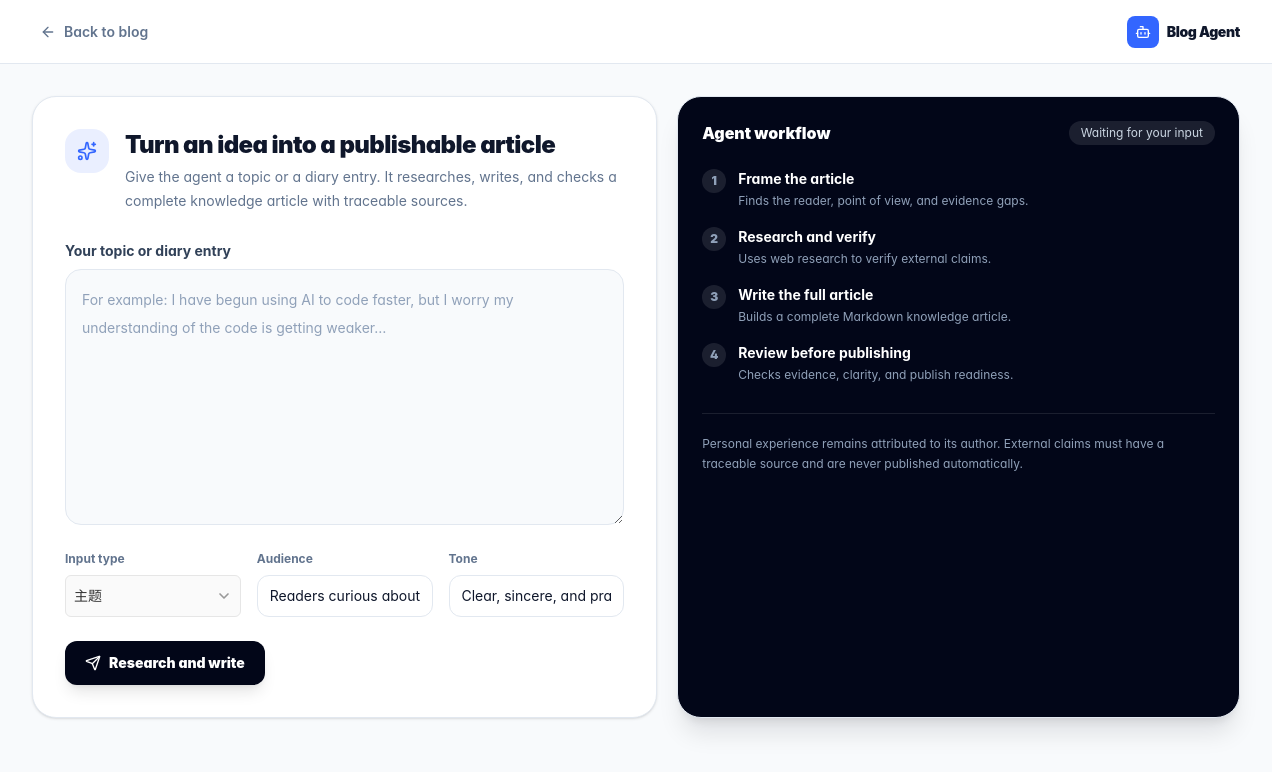
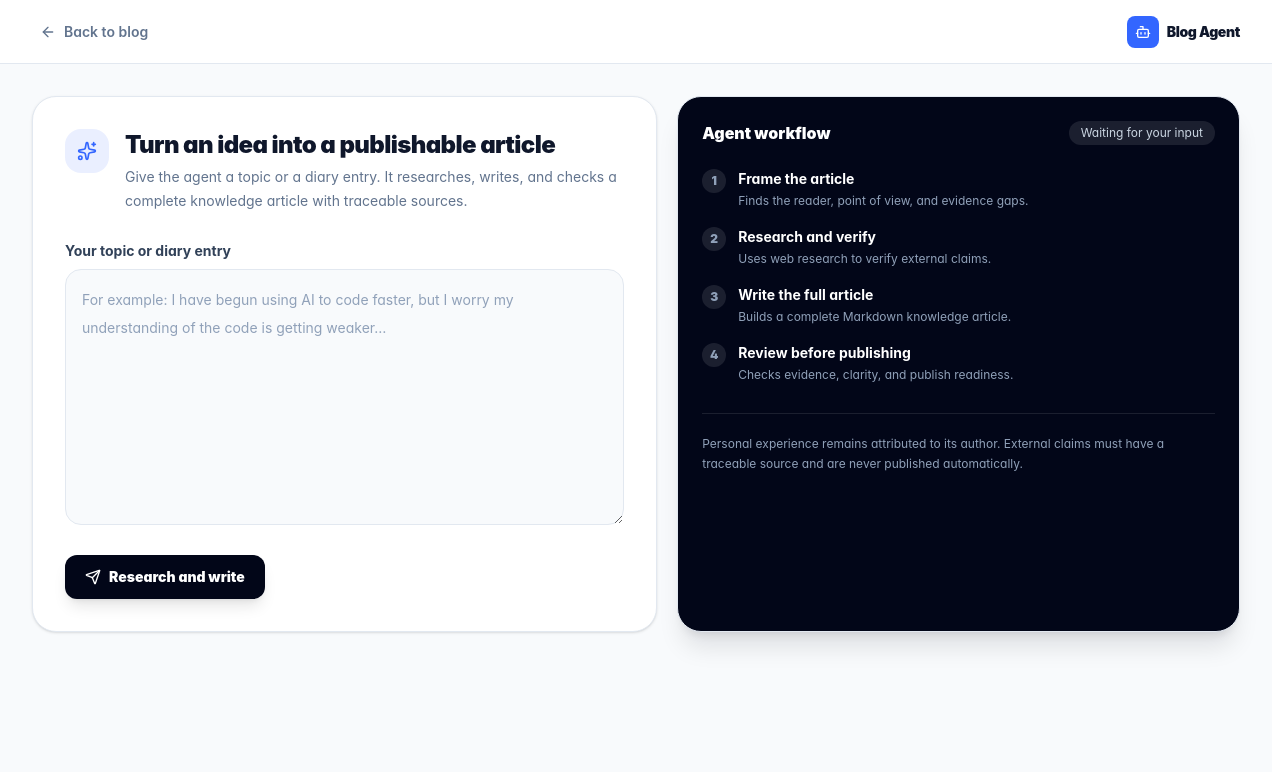
Before and after one commit to DsirNG/xander-lab-frontend, a React (Vite) app: page /blog/agent in a window 1280 px wide. Shown: the top 772 px of the page. Built offline with nearby package versions, Linux system fonts and the light colour scheme.

Commit message:
【dxd】精简博客智能体输入界面
desc: 工作台仅保留用户内容输入，避免要求用户预先配置写作参数。

```diff
--- a/src/features/blog/pages/BlogAgent.jsx
+++ b/src/features/blog/pages/BlogAgent.jsx
@@ -6,12 +6,6 @@ import remarkGfm from 'remark-gfm';
 import { ArrowLeft, Bot, BookOpenCheck, ChevronRight, ExternalLink, FileText, GitFork, Layers, Loader2, Search, Send, Sparkles } from 'lucide-react';
 import { blogAgentService } from '../services/blogAgentService';
 import { useToast } from '@/hooks/useToast';
-import CustomSelect from '@/components/common/CustomSelect';
-
-const inputTypeOptions = [
-  { value: 'topic', label: '主题' },
-  { value: 'diary', label: '日记 / 随笔' },
-];
 
 const stageKeys = ['analyze', 'research', 'write', 'review'];
 const asArray = (value) => Array.isArray(value) ? value : [];
@@ -21,9 +15,6 @@ const BlogAgent = () => {
   const navigate = useNavigate();
   const toast = useToast();
   const [input, setInput] = useState('');
-  const [inputType, setInputType] = useState('topic');
-  const [audience, setAudience] = useState(t('blog.agent.defaultAudience'));
-  const [tone, setTone] = useState(t('blog.agent.defaultTone'));
   const [taskData, setTaskData] = useState(null);
   const [isRunning, setIsRunning] = useState(false);
   const [isSavingDraft, setIsSavingDraft] = useState(false);
@@ -50,7 +41,7 @@ const BlogAgent = () => {
     }
     setIsRunning(true);
     try {
-      const created = await blogAgentService.createTask({ input, inputType, audience, tone });
+      const created = await blogAgentService.createTask({ input });
       const completed = await blogAgentService.runTask(created.id);
       setTaskData(completed);
       toast.success(t('blog.agent.complete'));
@@ -107,12 +98,6 @@ const BlogAgent = () => {
           <textarea value={input} onChange={(event) => setInput(event.target.value)} disabled={isRunning}
             placeholder={t('blog.agent.inputPlaceholder')} className="min-h-64 w-full resize-y rounded-2xl border border-slate-200 bg-slate-50 p-4 text-sm leading-7 outline-none transition placeholder:text-slate-400 focus:border-primary focus:bg-white focus:ring-4 focus:ring-primary/10 disabled:opacity-60" />
 
-          <div className="mt-5 grid gap-4 sm:grid-cols-3">
-            <div><label className="mb-2 block text-xs font-bold text-slate-500">{t('blog.agent.inputType')}</label><CustomSelect options={inputTypeOptions} value={inputType} onChange={setInputType} /></div>
-            <label className="block"><span className="mb-2 block text-xs font-bold text-slate-500">{t('blog.agent.audience')}</span><input value={audience} onChange={(event) => setAudience(event.target.value)} disabled={isRunning} className="w-full rounded-xl border border-slate-200 px-3 py-2.5 text-sm outline-none focus:border-primary" /></label>
-            <label className="block"><span className="mb-2 block text-xs font-bold text-slate-500">{t('blog.agent.tone')}</span><input value={tone} onChange={(event) => setTone(event.target.value)} disabled={isRunning} className="w-full rounded-xl border border-slate-200 px-3 py-2.5 text-sm outline-none focus:border-primary" /></label>
-          </div>
-
           <button onClick={handleGenerate} disabled={isRunning} className="mt-6 inline-flex items-center gap-2 rounded-xl bg-slate-950 px-5 py-3 text-sm font-black text-white shadow-lg transition hover:bg-primary disabled:cursor-wait disabled:opacity-60">
             {isRunning ? <Loader2 className="h-4 w-4 animate-spin" /> : <Send className="h-4 w-4" />}
             {isRunning ? t('blog.agent.running') : t('blog.agent.generate')}
```
